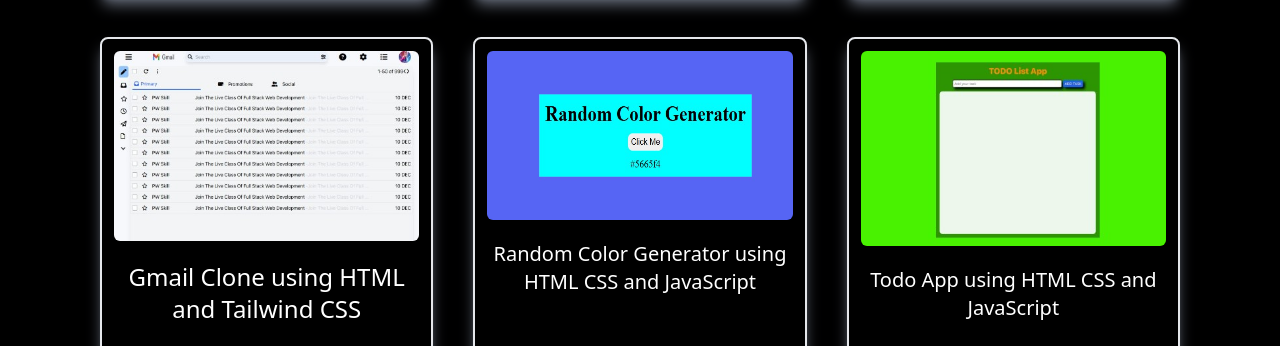
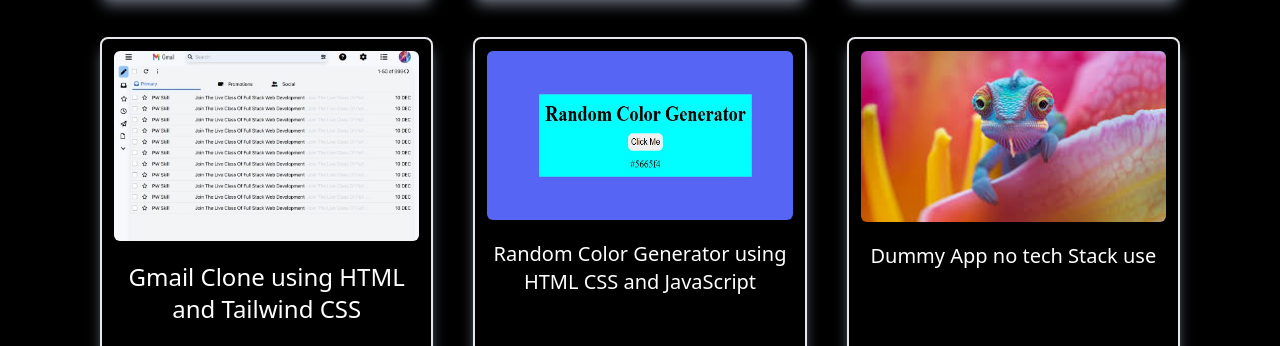
Before and after one commit to sujoy-karmakar/SujoyKarmakar-Portfolio, a website: page index.html in a window 1280 px wide. Shown: the part 1964-2310 px from the top of the page. Drawn offline with nearby package versions, Linux system fonts and the light colour scheme; files whose address does not match are found by name.

```diff
--- a/index.html
+++ b/index.html
@@ -227,11 +227,11 @@
               <!-- project 6 -->
               <div class="flex flex-col justify-center gap-2 items-center p-3 border-2 shadow-lg shadow-gray-500  rounded-lg transform transition duration-500 hover:scale-105">
                 <!-- img section -->
-                <div class="w-full ">
-                  <img src="./assests/todo.jpg" alt="todo app" class="rounded-md w-full ">
+                <div class="w-full h-2/3 ">
+                  <img src="./assests/download.jpeg" alt="todo app" class="rounded-md w-full h-full ">
                 </div>
                 <!-- description -->
-                <p class="mt-3 text-xl text-center h-1/3">Todo App using HTML CSS and JavaScript</p>
+                <p class="mt-3 text-xl text-center h-1/3">Dummy App no tech Stack use</p>
                 <!-- buttons -->
                 <div class="flex justify-evenly gap-7 w-full mt-4 1/3">
                   <button class="p-2 w-1/3  md:p-4 bg-blue-500 rounded-lg hover:bg-blue-800 text-white cursor-pointer hover:shadow-md hover:shadow-blue-500">Demo</button>
```
